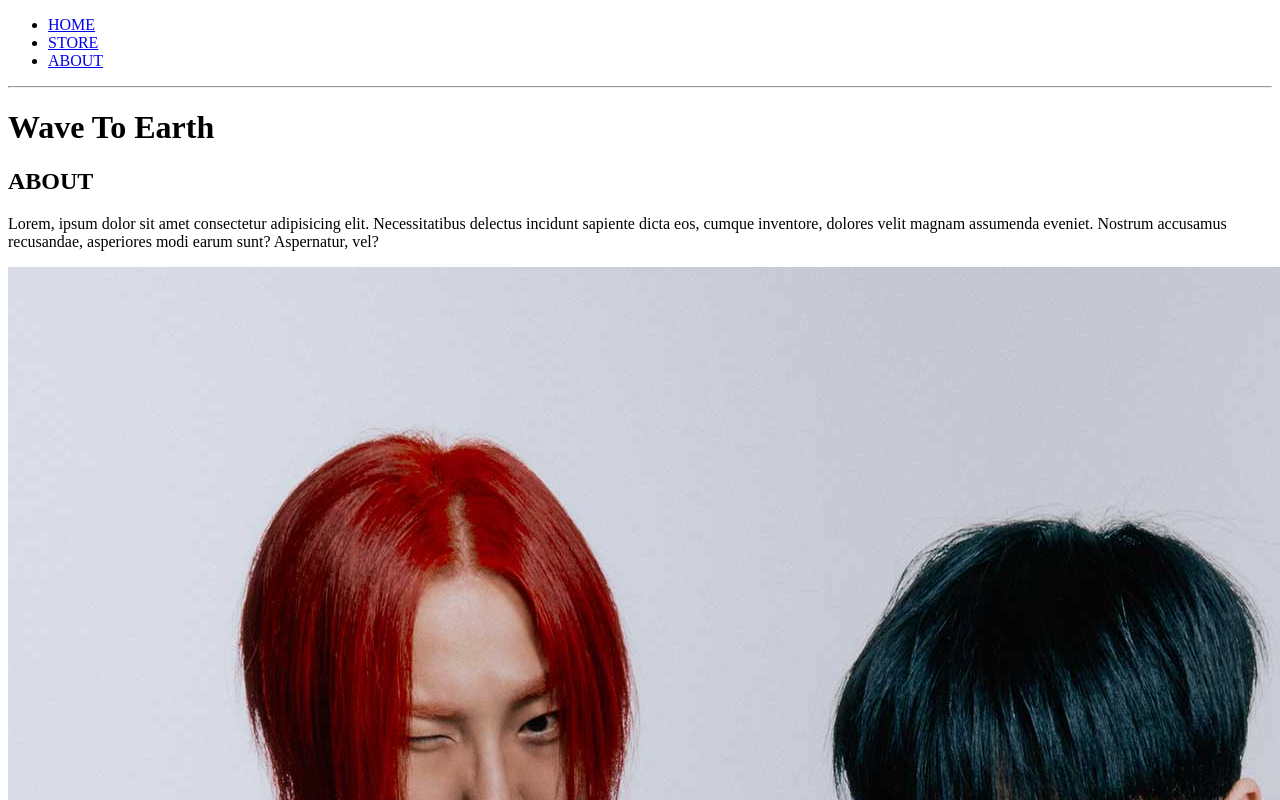
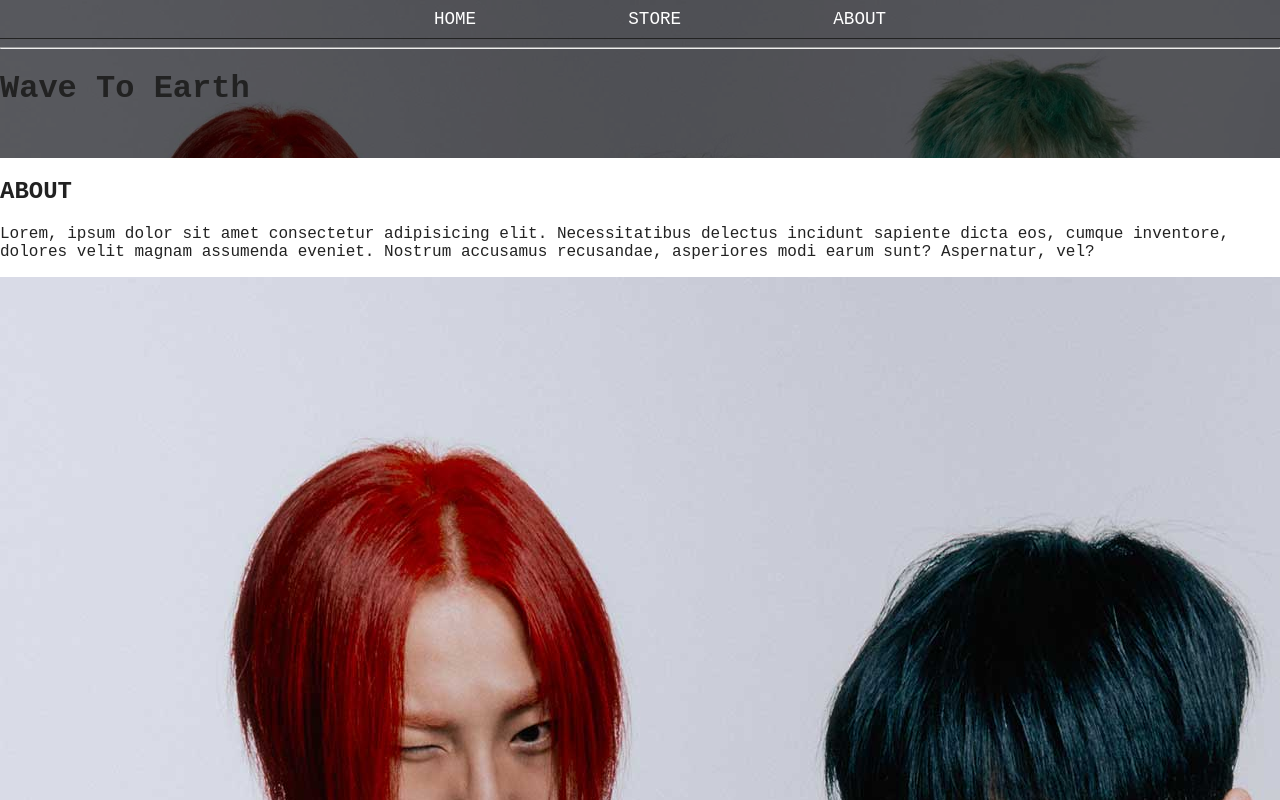
Before and after one commit to ViliTrusheva/wave-to-earth, a plain HTML site: page about.html in a window 1280 px wide. Shown: the top 800 px of the page. Drawn offline with Linux system fonts and the light colour scheme.

Commit message:
basic styles

```diff
--- a/about.html
+++ b/about.html
@@ -3,11 +3,12 @@
   <head>
     <meta charset="UTF-8" />
     <meta name="viewport" content="width=device-width, initial-scale=1.0" />
+    <link rel="stylesheet" href="styles.css" />
     <title>Wave to earth</title>
   </head>
   <body>
-    <header>
-      <nav>
+    <header class="main-header">
+      <nav class="nav main-nav">
         <ul>
           <li><a href="index.html">HOME</a></li>
           <li><a href="store.html">STORE</a></li>
@@ -15,7 +16,7 @@
         </ul>
       </nav>
       <hr />
-      <h1>Wave To Earth</h1>
+      <h1 class="band-name band-name-large">Wave To Earth</h1>
     </header>
     <section>
       <h2>ABOUT</h2>
--- /dev/null
+++ b/styles.css
@@ -0,0 +1,49 @@
+* {
+  box-sizing: border-box;
+  font-family: "Courier New", Courier, monospace;
+  color: rgb(34, 34, 34);
+}
+
+html,
+body {
+  margin: 0;
+  padding: 0;
+}
+
+.nav ul {
+  margin: 0;
+}
+
+.nav li {
+  display: inline;
+}
+
+.nav a {
+  display: inline-block;
+  padding: 0.5em;
+  color: white;
+  text-decoration: none;
+}
+
+.main-nav {
+  text-align: center;
+  font-size: 1.1em;
+  font-weight: lighter;
+  border-bottom: 1px solid rgb(34, 34, 34);
+}
+
+.main-nav li {
+  padding: 0 5%;
+}
+
+.nav a:hover {
+  background-color: rgba(255, 255, 255, 0.5);
+}
+
+.main-header {
+  background-color: rgba(0, 0, 0, 0.6);
+  background-image: url(img/wave-to-earth-featured-16x9-2000px.jpg);
+  background-blend-mode: multiply;
+  background-size: cover;
+  padding-bottom: 30px;
+}
```
Also changed, not shown: index.html (+2 -1 lines), store.html (+2 -1 lines).
